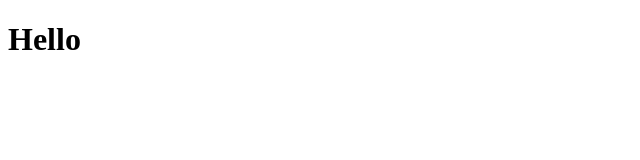
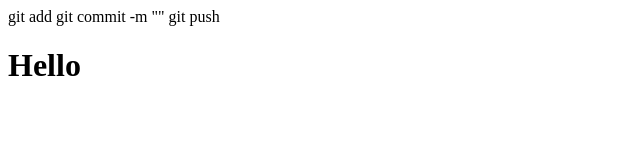
Before and after one commit to Arthur-JQ/Test1, a plain HTML site: page index.html in a window 1280 px wide. Shown: the whole page, without its empty margins (0-640 px from the left). Drawn offline with Linux system fonts and the light colour scheme.

Commit message:
Текст1

```diff
--- a/index.html
+++ b/index.html
@@ -6,6 +6,10 @@
     <title>Document</title>
 </head>
 <body>
+    git add
+    git commit -m ""
+    git push
+
     <h1>Hello</h1>
 </body>
 </html>
```
Also changed, not shown: 1 other file.
